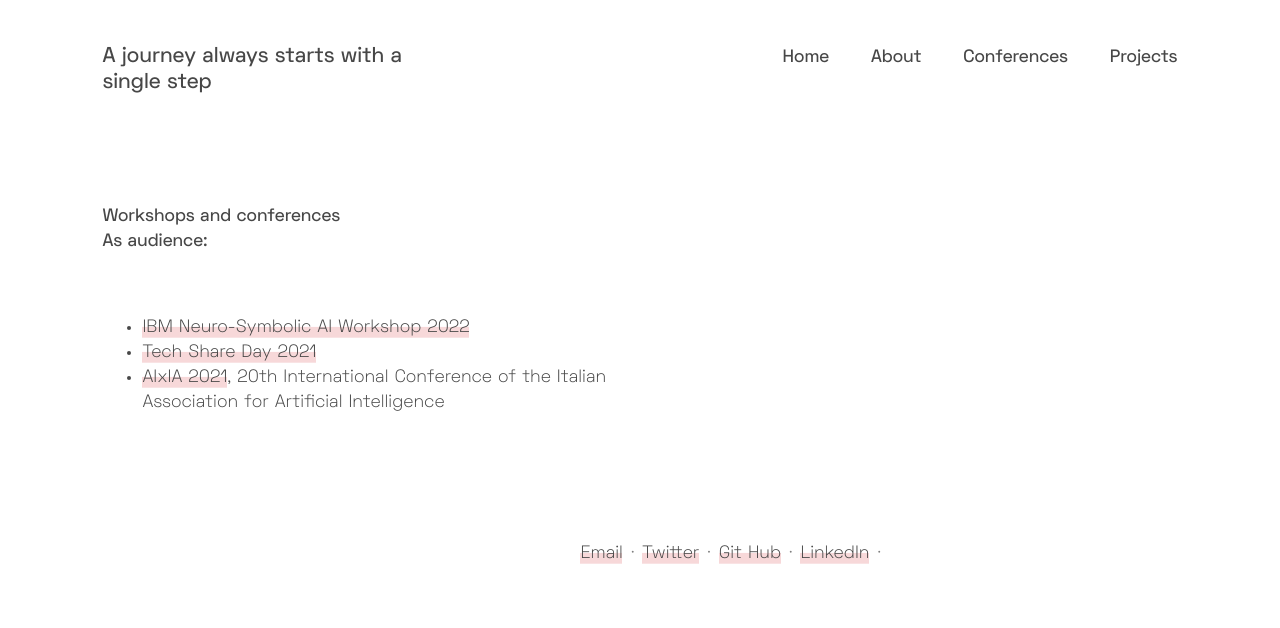
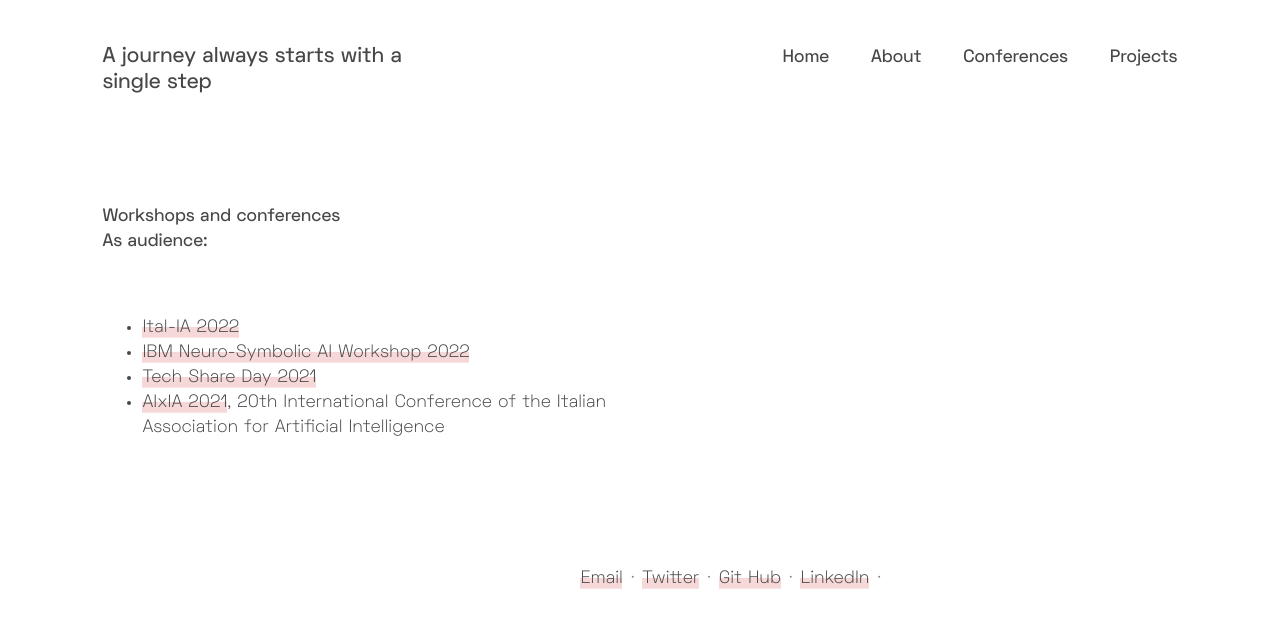
Before and after one commit to lollix91/andrearafanelli.github.io, a Jekyll site: the page built from conferences.html, in a window 1280 px wide. Shown: the top 628 px of the page. Built offline with Jekyll 4.4.1, drawn with Linux system fonts in a browser that asks for light colours.

Commit message:
Update conferences.html

```diff
--- a/conferences.html
+++ b/conferences.html
@@ -17,6 +17,8 @@ layout: default
 <p>  <div class="manual-content">
 
  <ul>
+
+<li> <a href="https://www.ital-ia2022.it/">Ital-IA 2022</a></li>
 <li> <a href="https://researcher.watson.ibm.com/researcher/view_group.php?id=10897">IBM Neuro-Symbolic AI Workshop 2022</a></li>
 <li> <a href="https://events.knowledge-share.eu/tech-share-day-2021-iot-intelligenza-artificiale/">Tech Share Day 2021</a></li>
 <li> <a href="https://aixia2021.disco.unimib.it/">AIxIA 2021</a>, 20th International Conference of the Italian Association for Artificial Intelligence</li>
```
